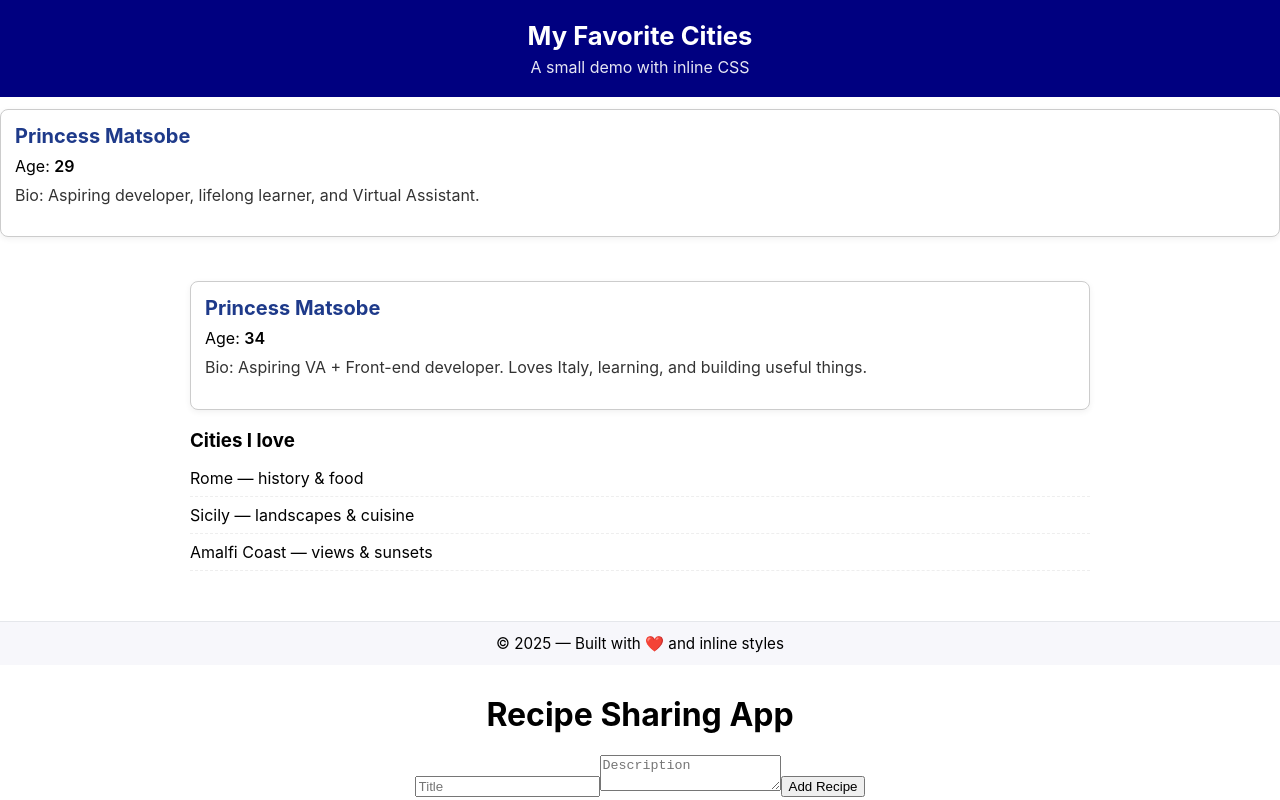
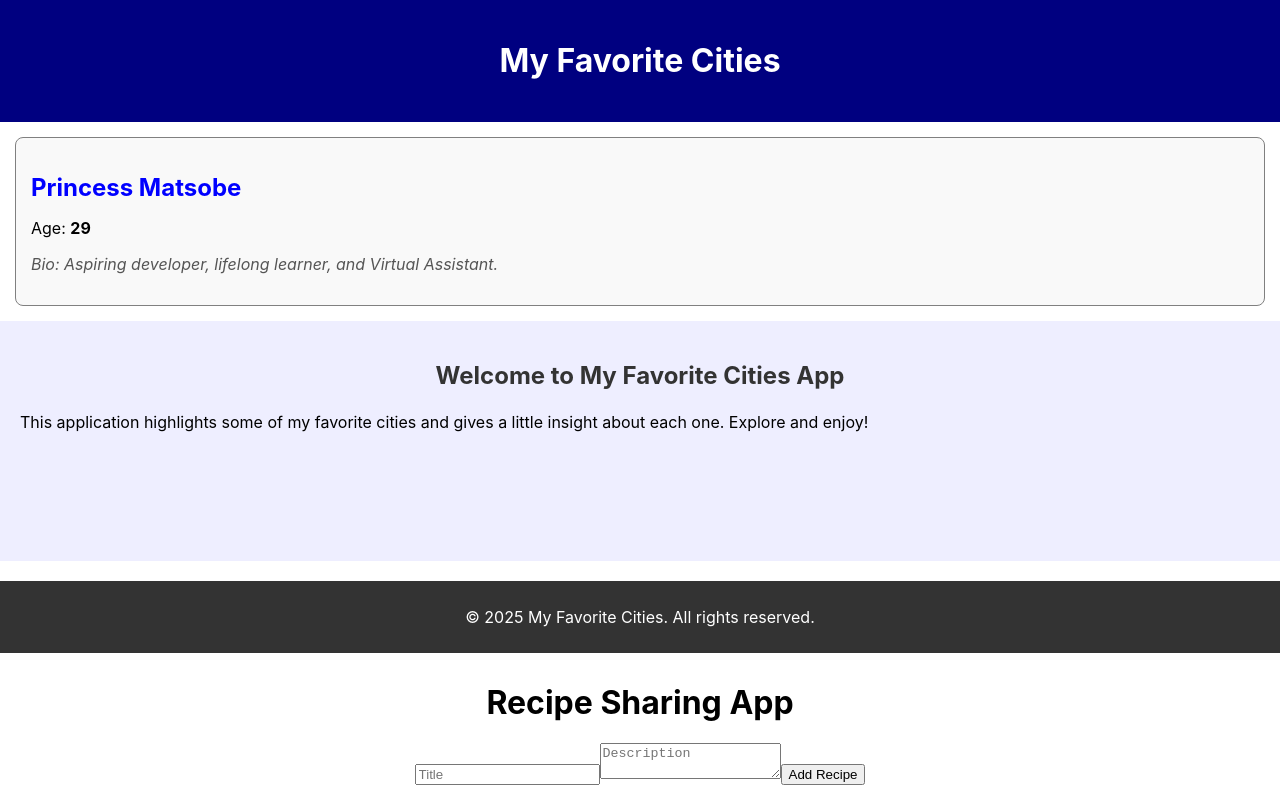
Before and after one commit to Princyym89/alx-fe-reactjs, a React (Create React App) app: page / in a window 1280 px wide. Built offline with nearby package versions, Linux system fonts and the light colour scheme.

Commit message:
Move components to correct folder and add inline styles

```diff
--- a/src/components/Footer.jsx
+++ b/src/components/Footer.jsx
@@ -3,15 +3,13 @@ import React from 'react';
 const Footer = () => {
   return (
     <footer style={{
-      backgroundColor: '#f7f7fb',
+      backgroundColor: '#333',
+      color: 'white',
       textAlign: 'center',
-      padding: '12px 10px',
-      marginTop: '30px',
-      borderTop: '1px solid #e5e7eb'
+      padding: '10px',
+      marginTop: '20px'
     }}>
-      <p style={{ margin: 0, fontSize: '0.95rem' }}>
-        © {new Date().getFullYear()} — Built with ❤️ and inline styles
-      </p>
+      <p>&copy; 2025 My Favorite Cities. All rights reserved.</p>
     </footer>
   );
 };
--- a/src/components/Header.jsx
+++ b/src/components/Header.jsx
@@ -6,10 +6,9 @@ const Header = () => {
       backgroundColor: 'navy',
       color: 'white',
       textAlign: 'center',
-      padding: '20px 10px'
+      padding: '20px'
     }}>
-      <h1 style={{ margin: 0, fontSize: '1.6rem' }}>My Favorite Cities</h1>
-      <p style={{ margin: '6px 0 0', opacity: 0.9 }}>A small demo with inline CSS</p>
+      <h1>My Favorite Cities</h1>
     </header>
   );
 };
--- a/src/components/MainContent.jsx
+++ b/src/components/MainContent.jsx
@@ -1,26 +1,17 @@
 import React from 'react';
-import UserProfile from './UserProfile';
 
 const MainContent = () => {
-  const container = { padding: '20px', maxWidth: '900px', margin: '0 auto' };
-  const listItem = { padding: '8px 0', borderBottom: '1px dashed #eee' };
-
   return (
-    <main style={container}>
-      <UserProfile
-        name="Princess Matsobe"
-        age={34}
-        bio="Aspiring VA + Front-end developer. Loves Italy, learning, and building useful things."
-      />
-
-      <section style={{ marginTop: '18px' }}>
-        <h3 style={{ marginBottom: '8px' }}>Cities I love</h3>
-        <ul style={{ listStyle: 'none', padding: 0, margin: 0 }}>
-          <li style={listItem}>Rome — history & food</li>
-          <li style={listItem}>Sicily — landscapes & cuisine</li>
-          <li style={listItem}>Amalfi Coast — views & sunsets</li>
-        </ul>
-      </section>
+    <main style={{
+      padding: '20px',
+      backgroundColor: '#eef',
+      minHeight: '200px'
+    }}>
+      <h2 style={{ textAlign: 'center', color: '#333' }}>Welcome to My Favorite Cities App</h2>
+      <p style={{ marginTop: '15px', lineHeight: '1.6' }}>
+        This application highlights some of my favorite cities and gives a little insight
+        about each one. Explore and enjoy!
+      </p>
     </main>
   );
 };
--- a/src/components/UserProfile.jsx
+++ b/src/components/UserProfile.jsx
@@ -1,23 +1,17 @@
 import React from 'react';
 
-const UserProfile = ({ name = 'Jane Doe', age = 28, bio = 'Curious developer who loves travel.' }) => {
-  const containerStyle = {
-    border: '1px solid #ccc',
-    padding: '14px',
-    margin: '12px 0',
-    borderRadius: '8px',
-    boxShadow: '0 2px 6px rgba(0,0,0,0.06)',
-    backgroundColor: '#fff'
-  };
-  const nameStyle = { color: '#1e3a8a', fontSize: '1.25rem', margin: '0 0 8px 0' };
-  const ageStyle = { fontWeight: '600' };
-  const bioStyle = { marginTop: '8px', color: '#333', lineHeight: 1.4 };
-
+const UserProfile = (props) => {
   return (
-    <div style={containerStyle}>
-      <h2 style={nameStyle}>{name}</h2>
-      <p style={{ margin: 0 }}>Age: <span style={ageStyle}>{age}</span></p>
-      <p style={bioStyle}>Bio: {bio}</p>
+    <div style={{
+      border: '1px solid gray',
+      padding: '15px',
+      margin: '15px',
+      borderRadius: '8px',
+      backgroundColor: '#f9f9f9'
+    }}>
+      <h2 style={{ color: 'blue', marginBottom: '10px' }}>{props.name}</h2>
+      <p>Age: <span style={{ fontWeight: 'bold' }}>{props.age}</span></p>
+      <p style={{ fontStyle: 'italic', color: '#555' }}>Bio: {props.bio}</p>
     </div>
   );
 };
```
